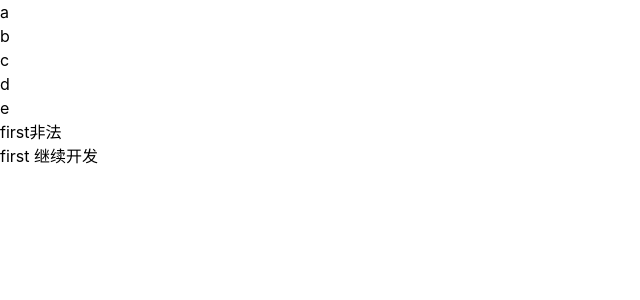
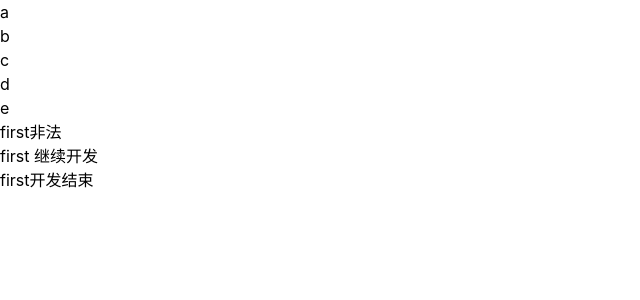
Before and after one commit to lemonkang/fincesecond, a React (Create React App) app: page / in a window 1280 px wide. Shown: the top 300 px of the page, without its empty margins (0-640 px from the left). Built offline with nearby package versions, Linux system fonts and the light colour scheme.

Commit message:
first finish

```diff
--- a/src/App.tsx
+++ b/src/App.tsx
@@ -13,6 +13,7 @@ export const App = () => {
     </ul>
     <div>first非法</div>
     <div>first 继续开发</div>
+    <div>first开发结束</div>
   </div>
   )
 }
```
